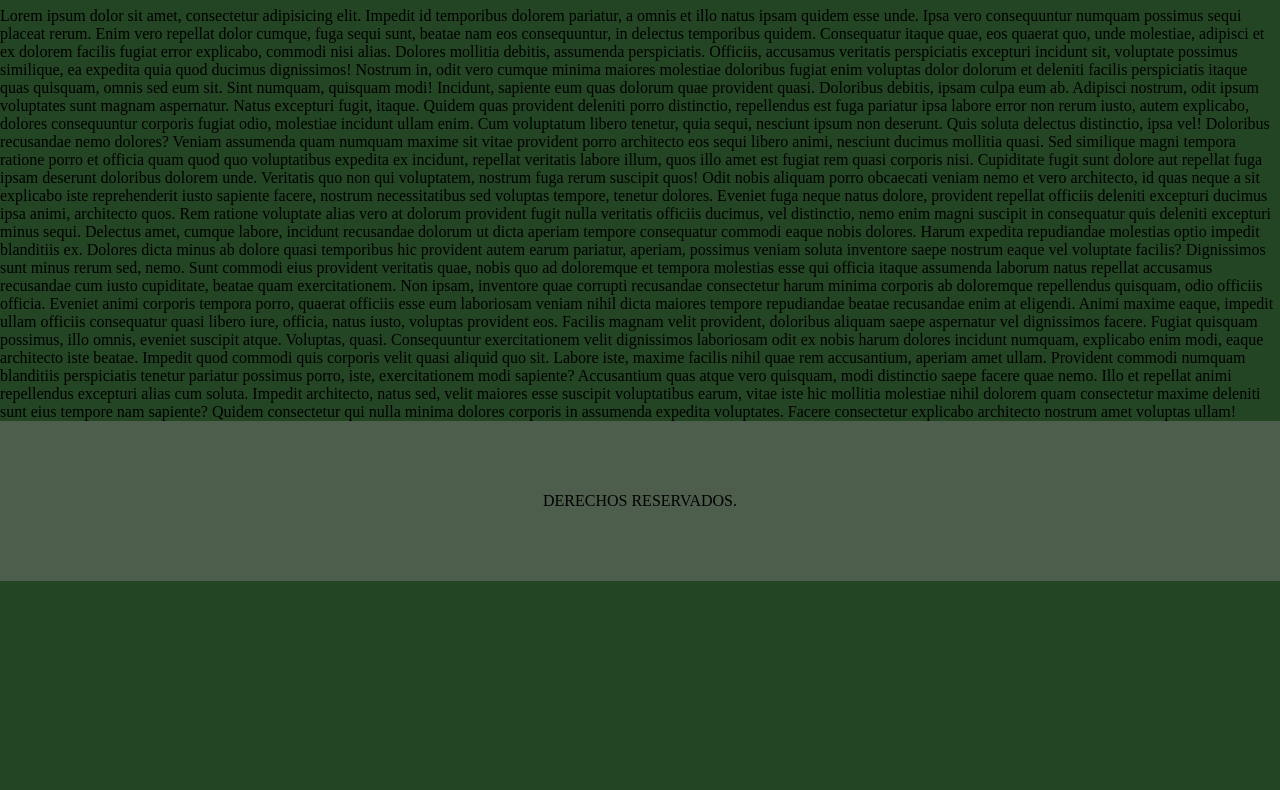
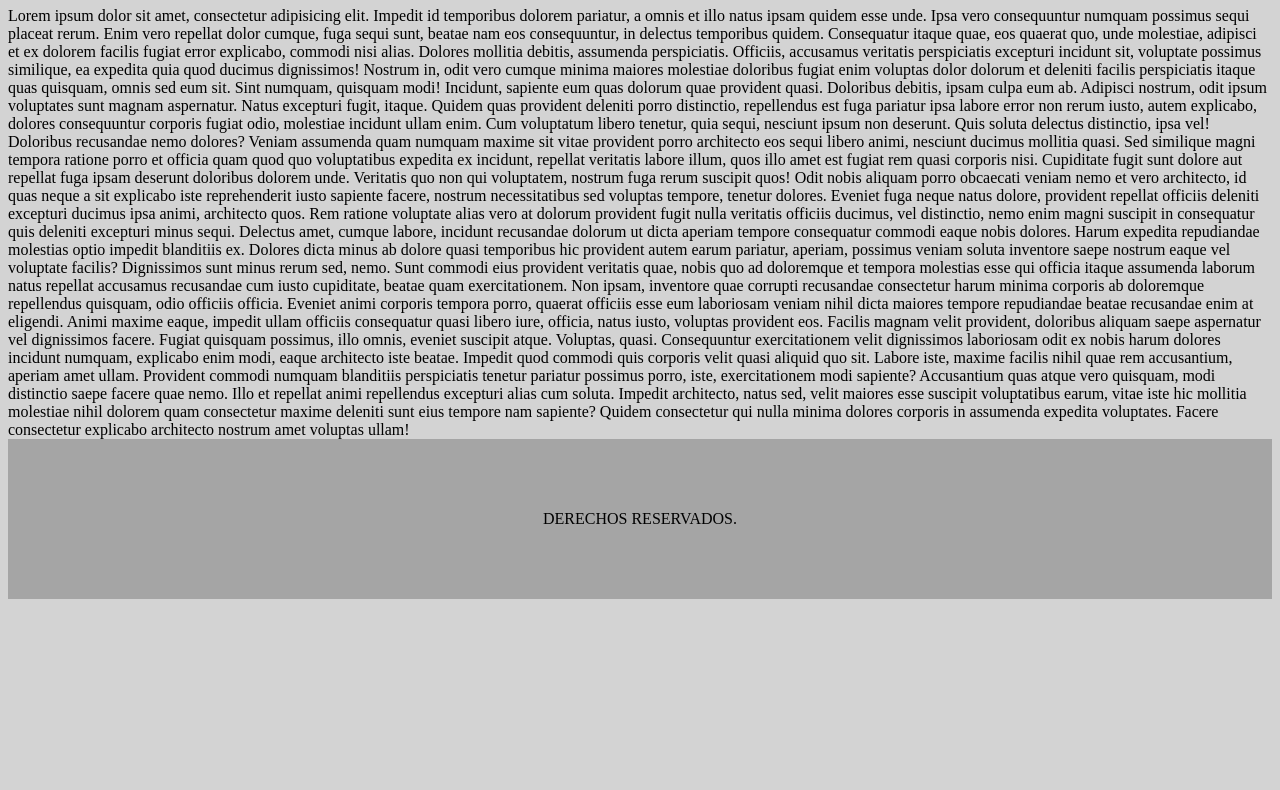
Before and after one commit to KOLEN94/Sticky-Footers, a plain HTML site: page index.html in a window 1280 px wide. Shown: the part 73-863 px from the top of the page. After the commit the page ends 800 px from the top, so only its background shows below. Drawn offline with Linux system fonts and the light colour scheme.

Commit message:
correcion de fondo

```diff
--- a/estilos/estilos.css
+++ b/estilos/estilos.css
@@ -1,10 +1,7 @@
 
 body {
-	margin: 0;
-    background: #234523;
-    display: flex;
-    min-height: 100vh;
-    flex-wrap: wrap;
+    background: lightgray;
+
 }
 .wrapper {
     min-height: 100%;
```
